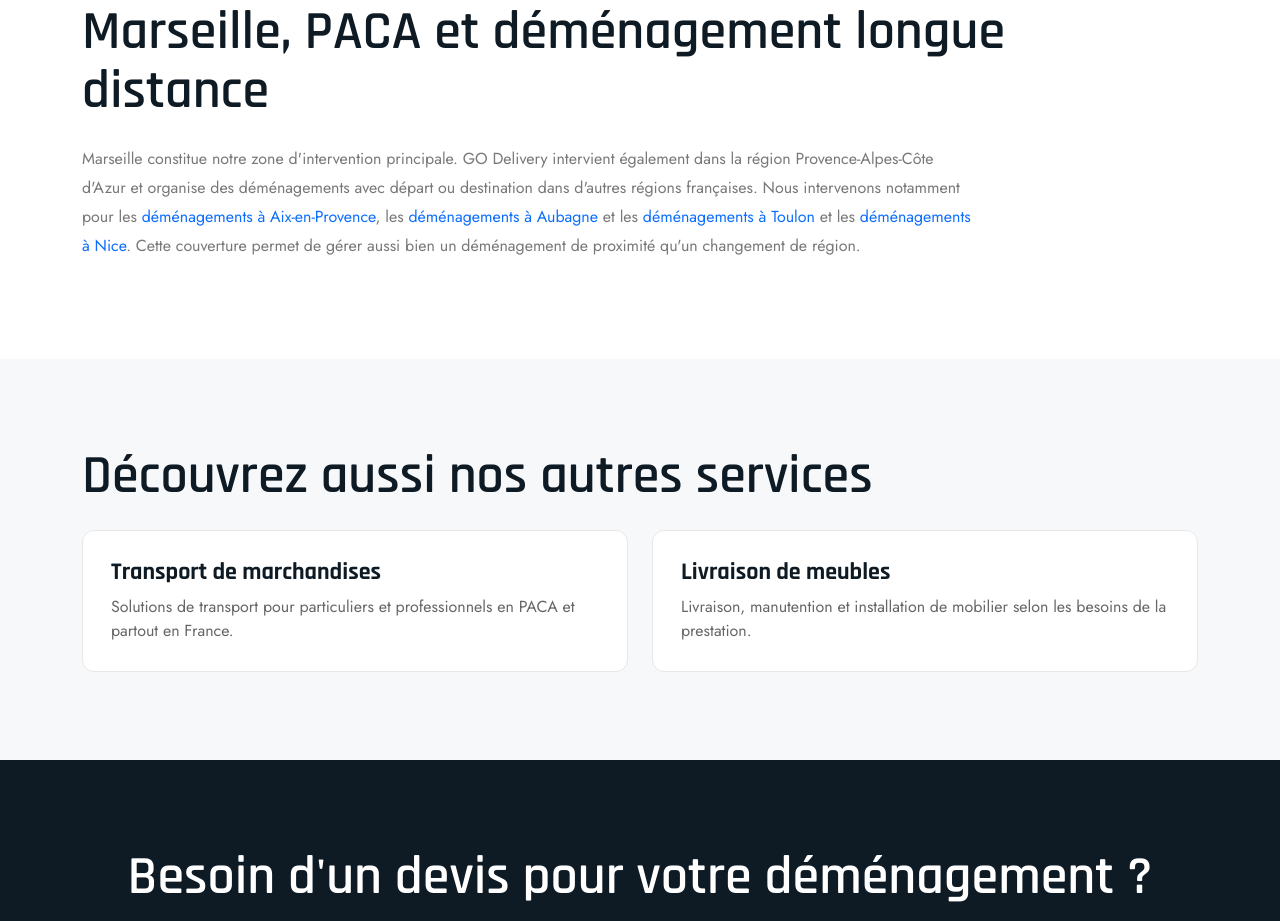
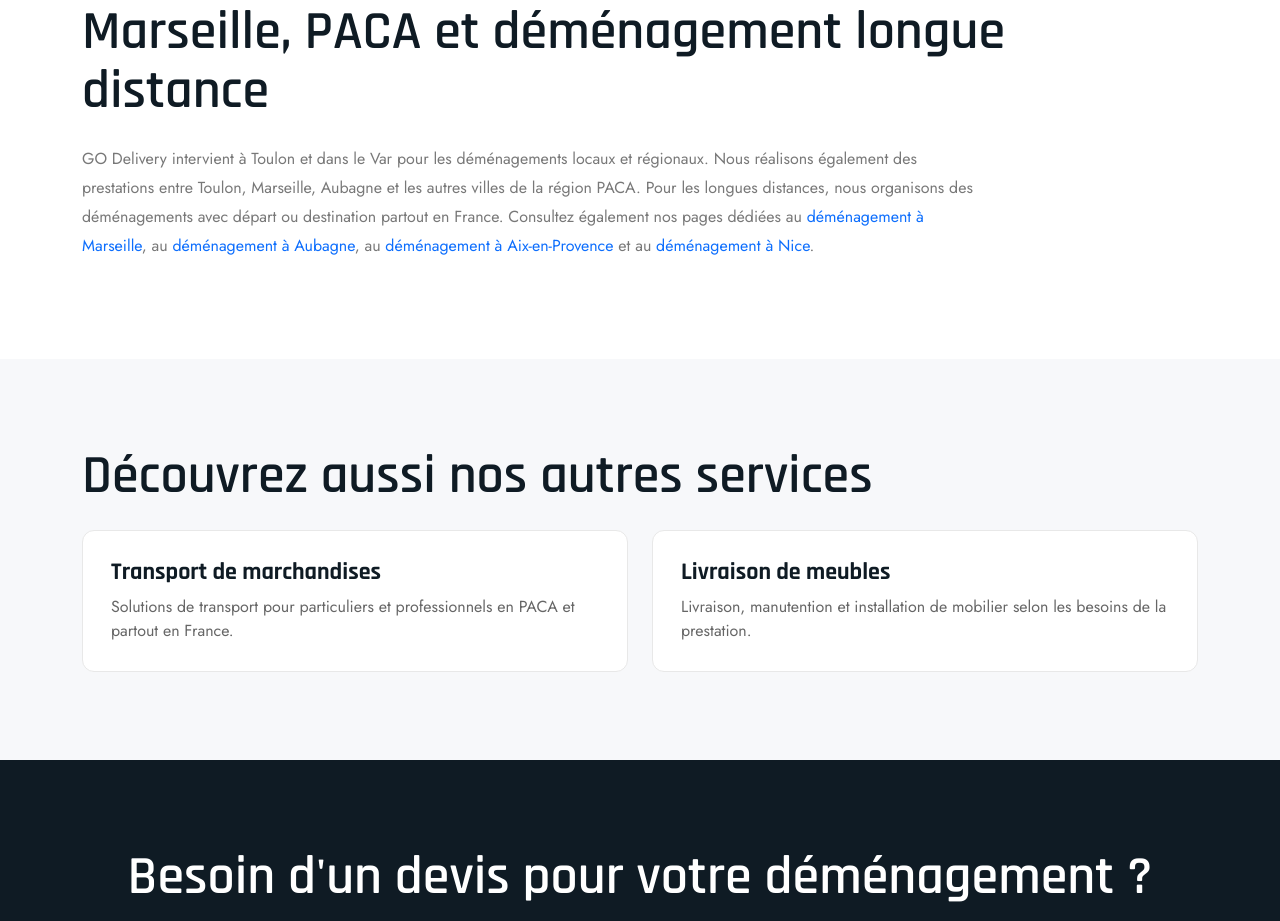
Before and after one commit to ThemerGfx/go-delivery-site, a plain HTML site: page demenagement-marseille.html in a window 1280 px wide. Shown: the part 2335-3256 px from the top of the page. Drawn offline with nearby package versions, Linux system fonts and the light colour scheme.

Commit message:
Refine Nice internal linking and sync headers

```diff
--- a/demenagement-marseille.html
+++ b/demenagement-marseille.html
@@ -322,17 +322,19 @@
           <h2>Marseille, PACA et déménagement longue distance</h2>
 
           <p>
-            Marseille constitue notre zone d'intervention principale. GO
-            Delivery intervient également dans la région Provence-Alpes-Côte
-            d'Azur et organise des déménagements avec départ ou destination dans
-            d'autres régions françaises. Nous intervenons notamment pour les
+            GO Delivery intervient à Toulon et dans le Var pour les
+            déménagements locaux et régionaux. Nous réalisons également des
+            prestations entre Toulon, Marseille, Aubagne et les autres villes de
+            la région PACA. Pour les longues distances, nous organisons des
+            déménagements avec départ ou destination partout en France.
+            Consultez également nos pages dédiées au
+            <a href="demenagement-marseille.html">déménagement à Marseille</a>,
+            au <a href="demenagement-aubagne.html">déménagement à Aubagne</a>,
+            au
             <a href="demenagement-aix-en-provence.html"
-              >déménagements à Aix-en-Provence</a
-            >, les
-            <a href="demenagement-aubagne.html">déménagements à Aubagne</a> et
-            les <a href="demenagement-toulon.html">déménagements à Toulon</a> et les <a href="demenagement-nice.html">déménagements à Nice</a>.
-            Cette couverture permet de gérer aussi bien un déménagement de
-            proximité qu'un changement de région.
+              >déménagement à Aix-en-Provence</a
+            >
+            et au <a href="demenagement-nice.html">déménagement à Nice</a>.
           </p>
         </div>
       </section>
```
